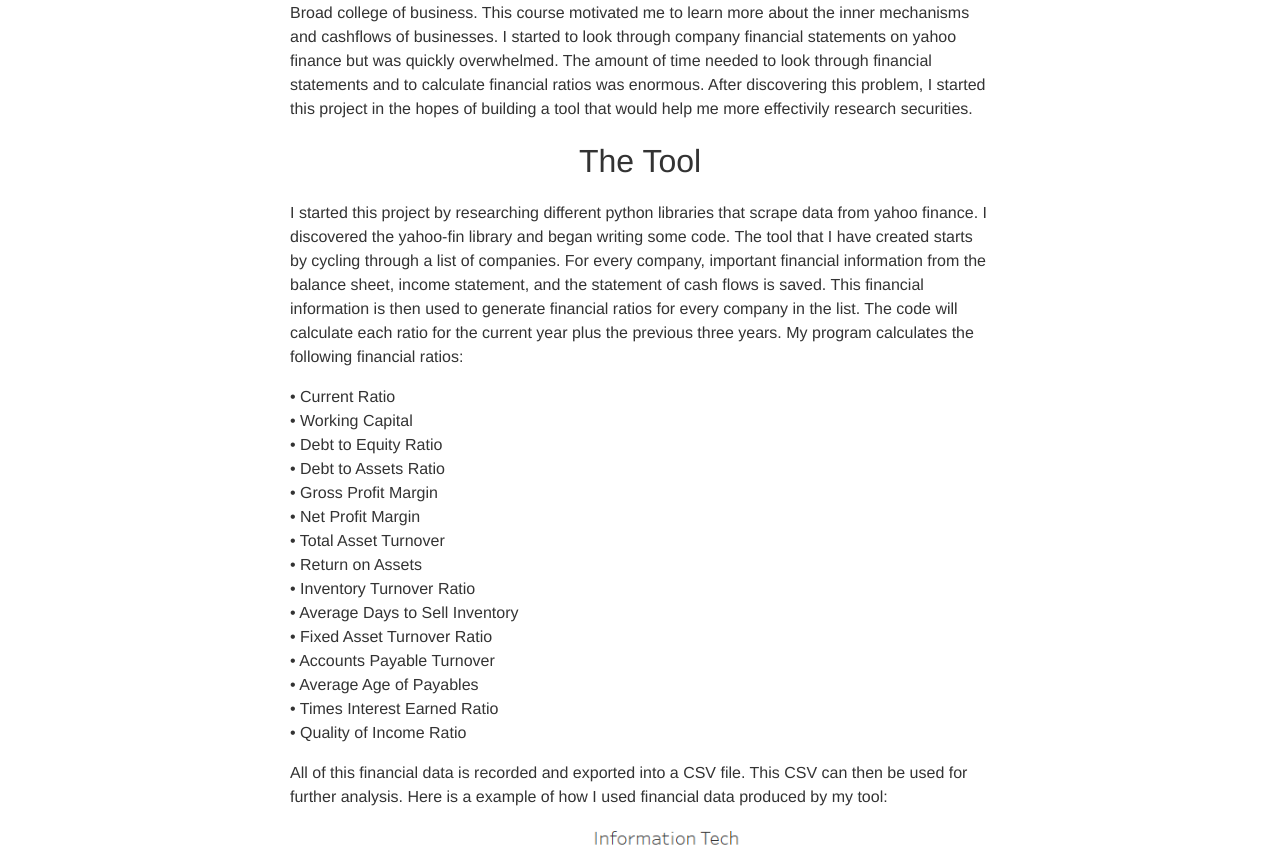
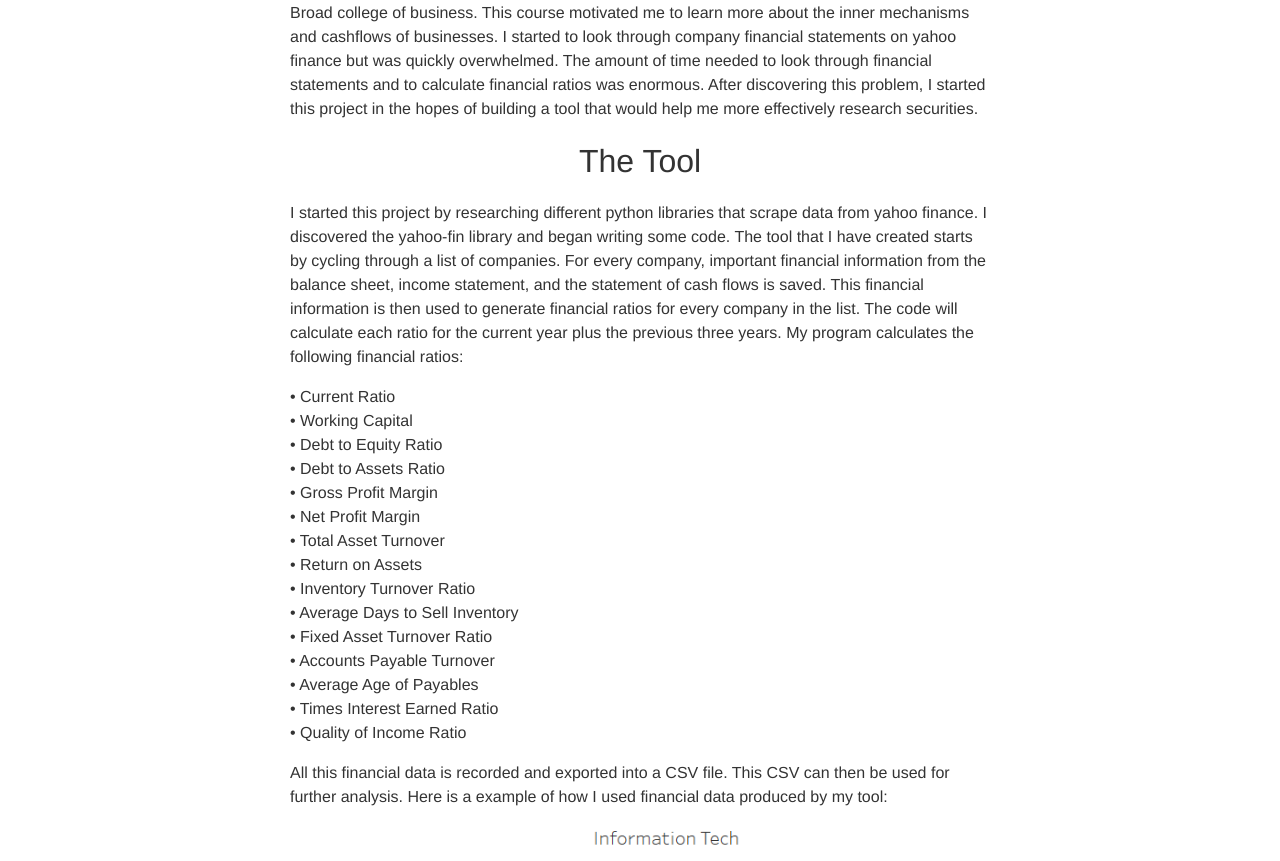
Before and after one commit to DanielJunghans/danieljunghans.github.io, a Jekyll site: the page built from _projects/2_project.markdown, in a window 1280 px wide and 1400 px high. Shown: the part 341-1202 px from the top of the window. Built offline with Jekyll 4.4.1, drawn with Linux system fonts in a browser that asks for light colours; nearby versions of some CDN libraries; some of the changed text lies outside the part shown.

```diff
--- a/_projects/2_project.markdown
+++ b/_projects/2_project.markdown
@@ -8,7 +8,7 @@ img: /assets/img/graph6.PNG
 
 <br />
 <p style="text-align: center;"><font size="+3">Introduction</font></p>
-In May of 2020, I completed my first financial accounting course at Michigan State University's Broad college of business. This course motivated me to learn more about the inner mechanisms and cashflows of businesses. I started to look through company financial statements on yahoo finance but was quickly overwhelmed. The amount of time needed to look through financial statements and to calculate financial ratios was enormous. After discovering this problem, I started this project in the hopes of building a tool that would help me more effectivily research securities.
+In May of 2020, I completed my first financial accounting course at Michigan State University's Broad college of business. This course motivated me to learn more about the inner mechanisms and cashflows of businesses. I started to look through company financial statements on yahoo finance but was quickly overwhelmed. The amount of time needed to look through financial statements and to calculate financial ratios was enormous. After discovering this problem, I started this project in the hopes of building a tool that would help me more effectively  research securities.
 
 
 <p style="text-align: center;"><font size="+3">The Tool</font></p>
@@ -30,9 +30,11 @@ I started this project by researching different python libraries that scrape dat
 •	Times Interest Earned Ratio<br />
 •	Quality of Income Ratio<br />
 
-All of this financial data is recorded and exported into a CSV file. This CSV can then be used for further analysis. Here is a example of how I used financial data produced by my tool:
+All this financial data is recorded and exported into a CSV file. This CSV can then be used for further analysis. Here is a example of how I used financial data produced by my tool:
 
 <div class="img">
     <img class="col three" src="{{ site.baseurl }}/assets/img/graph7.PNG">
 </div>
 Each square represents a different company (The labels are the company's ticker symbol). The larger the square, the larger the current ratio. The color for this figure represents the quality of income ratio. A company with a high quality of income will be dark blue, and a company with a low quality of income will be a shade of orange. This graph is very informative and shows company liquidity and cash flows compared to net income.
+
+[Here is a link to the github repository!](https://github.com/DanielJunghans/SecuritiesResearch)
```
